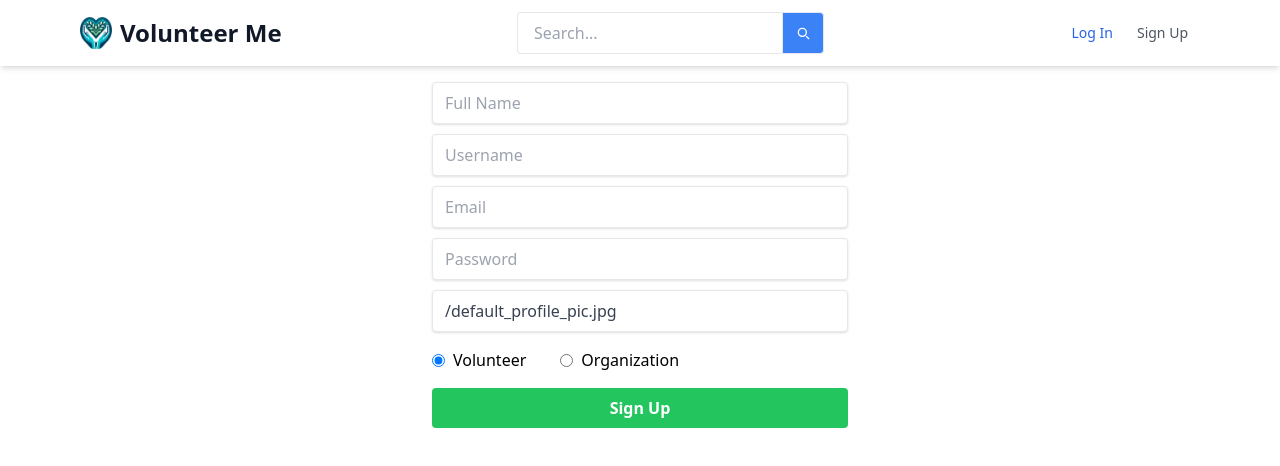
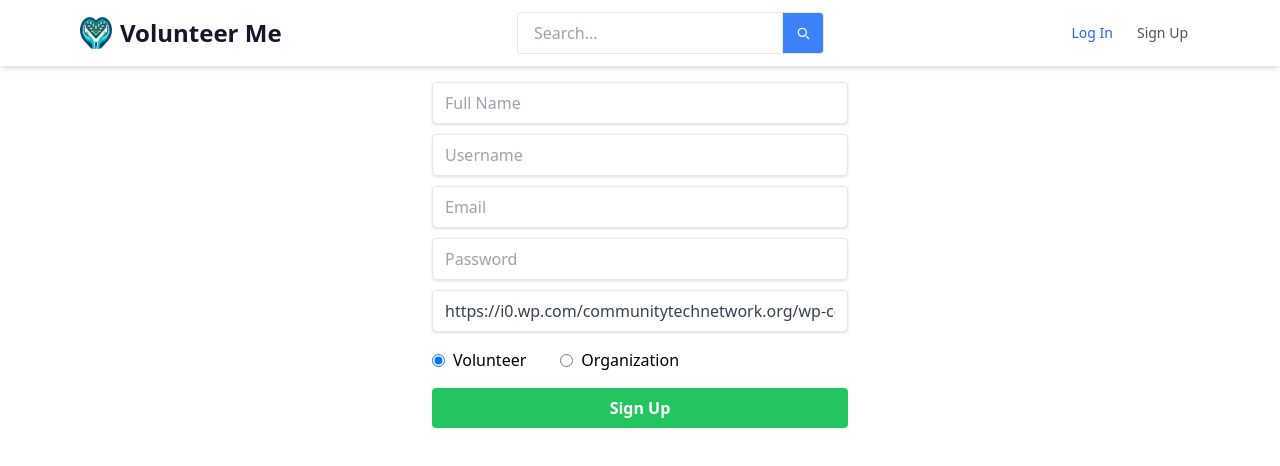
Before and after one commit to briang3389/volunteer-platform, a SvelteKit app: page /signup in a window 1280 px wide. Shown: the top 466 px of the page. Built offline with nearby package versions, Linux system fonts and the light colour scheme; no server answers.

Commit message:
added nice gradient

```diff
--- a/src/routes/+page.svelte
+++ b/src/routes/+page.svelte
@@ -12,7 +12,7 @@
 	}
 </script>
 
-<div class="min-h-screen bg-gray-100 flex flex-col">
+<div class="landing min-h-screen bg-gray-100 flex flex-col">
 	<TopBar token={data.token} />
 	<div class="flex-grow flex items-center justify-center p-4">
 		<div class="text-center">
@@ -48,4 +48,8 @@
 </div>
 
 <style>
+	.landing {
+		background-color: #74EBD5;
+		background-image: linear-gradient(90deg, #74EBD5 0%, #9FACE6 100%);
+	}
 </style>
--- a/src/routes/signup/+page.svelte
+++ b/src/routes/signup/+page.svelte
@@ -13,7 +13,7 @@
 	let error = false;
 	export let data;
 
-	let profilePicUrl = '/default_profile_pic.jpg';
+	let profilePicUrl = 'https://i0.wp.com/communitytechnetwork.org/wp-content/uploads/Volunteer_kate1.png';
 
 	const handleSubmit = async () => {
 		try {
@@ -91,7 +91,7 @@
 		class="shadow appearance-none border rounded w-full py-2 px-3 text-gray-700 focus:outline-none focus:shadow-outline"
 		type="text"
 		bind:value={profilePicUrl}
-		placeholder="/default_profile_pic.jpg"
+		placeholder="https://i0.wp.com/communitytechnetwork.org/wp-content/uploads/Volunteer_kate1.png"
 	/>
 
 	<div class="flex items-center mt-4">
```
